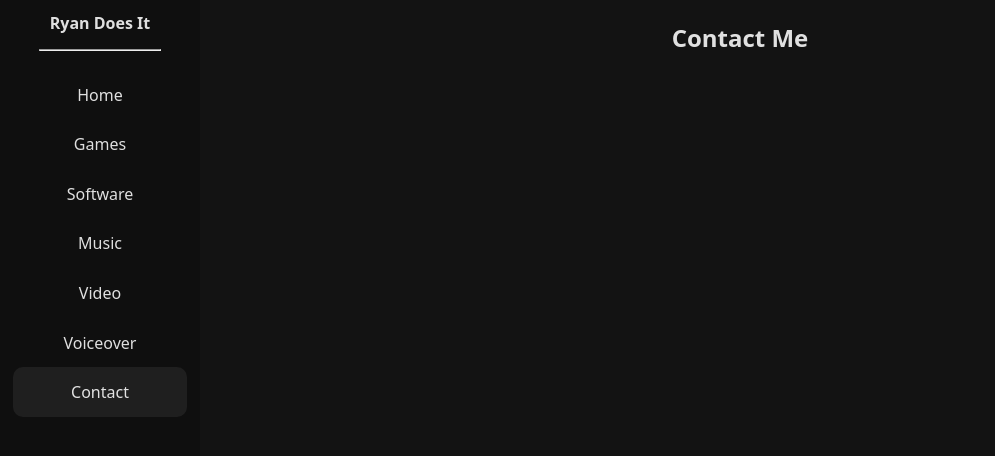
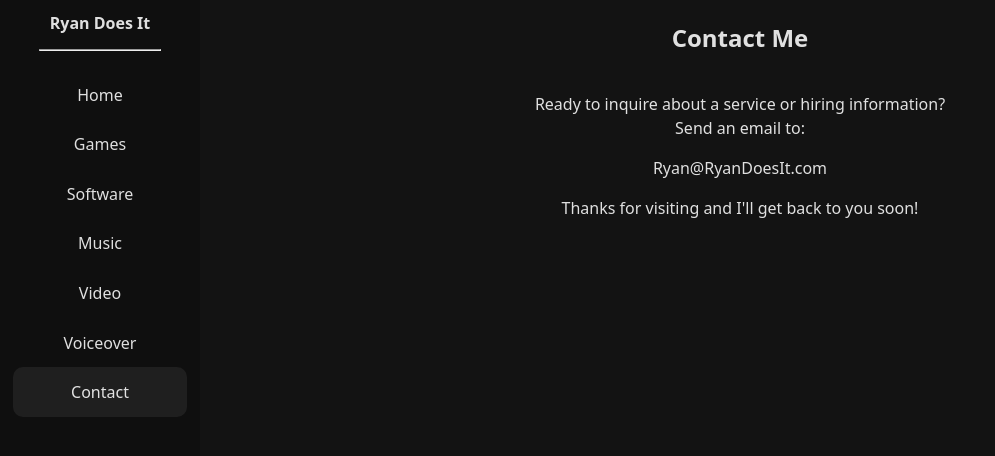
Before and after one commit to RyanFullStack/ryandoesit, a React (Vite) app: page /contact in a window 1280 px wide. Shown: the top 456 px of the page, without its empty margins (0-995 px from the left). Built offline with nearby package versions, Linux system fonts and the light colour scheme.

Commit message:
contact info

```diff
--- a/src/components/contact/index.jsx
+++ b/src/components/contact/index.jsx
@@ -6,6 +6,9 @@ function Contact() {
 
     return <div className='contact-content'>
         <h2>Contact Me</h2>
+        <p>Ready to inquire about a service or hiring information? <br/> Send an email to:</p>
+            <a href='mailto:ryan@ryandoesit.com'>Ryan@RyanDoesIt.com</a>
+        <p>Thanks for visiting and I'll get back to you soon!</p>
         </div>
 }
 
```
